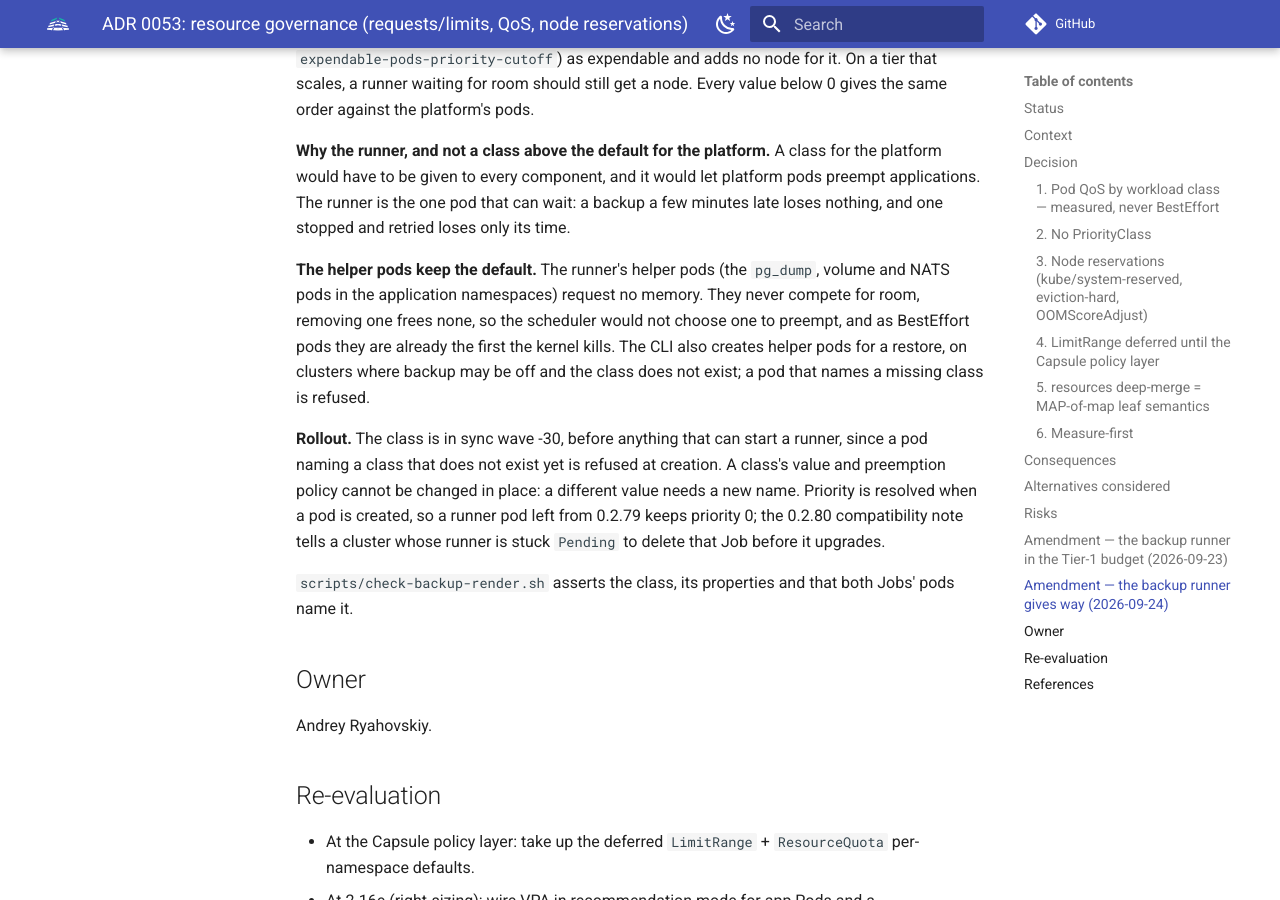
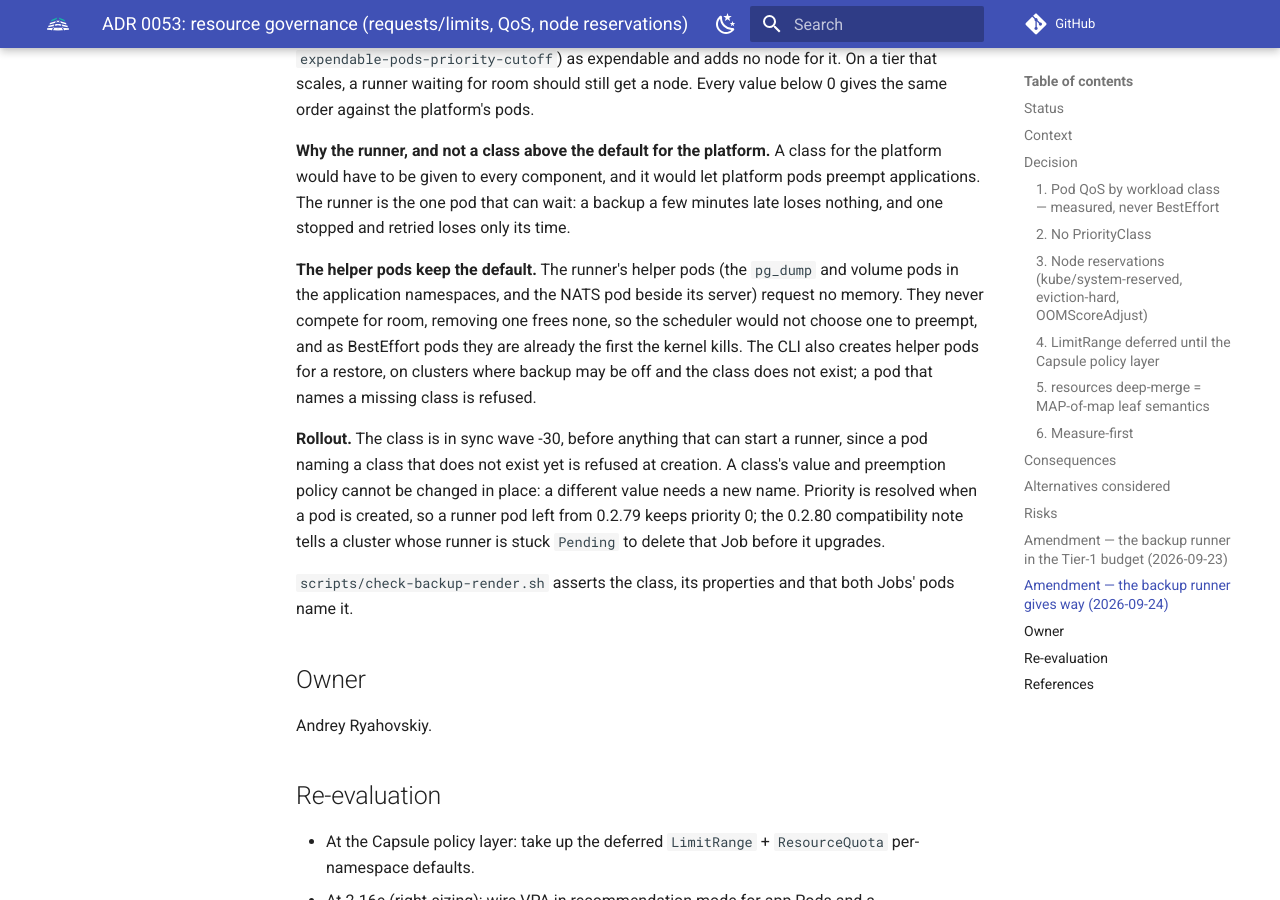
Before and after one commit to AppRafter/apprafter, an MkDocs documentation site: the page built from docs/adr/0053-resource-governance.md, in a window 1280 px wide and 900 px high, scrolled down 8832 px. Built offline with MkDocs 1.6.1 and Material for MkDocs 9.7.7, drawn with Linux system fonts in a browser that asks for light colours; comment, search, counter and statistics services are not loaded.

Commit message:
docs(adr): the NATS helper pod runs beside its server, not in the app
ADR 0053's second amendment placed all of the backup runner's helper
pods in the application namespaces. The pg_dump and volume pods run
there; the NATS pod runs in the namespace of the NATS server, where the
manager Secret it reads lives (backup-core helper_pod.rs).

Refs: WI-386

Co-Authored-By: Claude Opus 5.5 (1M context) <noreply@anthropic.com>
Claude-Session: https://claude.ai/code/session_017Bytw2vARXjnSLKB3YhkSe

```diff
--- a/docs/adr/0053-resource-governance.md
+++ b/docs/adr/0053-resource-governance.md
@@ -394,8 +394,8 @@ a backup a few minutes late loses nothing, and one stopped and retried loses
 only its time.
 
 **The helper pods keep the default.** The runner's helper pods (the
-`pg_dump`, volume and NATS pods in the application namespaces) request no
-memory. They never compete for room, removing one frees none, so the scheduler
+`pg_dump` and volume pods in the application namespaces, and the NATS pod
+beside its server) request no memory. They never compete for room, removing one frees none, so the scheduler
 would not choose one to preempt, and as BestEffort pods they are already the
 first the kernel kills. The CLI also creates helper pods for a restore, on
 clusters where backup may be off and the class does not exist; a pod that names
```
